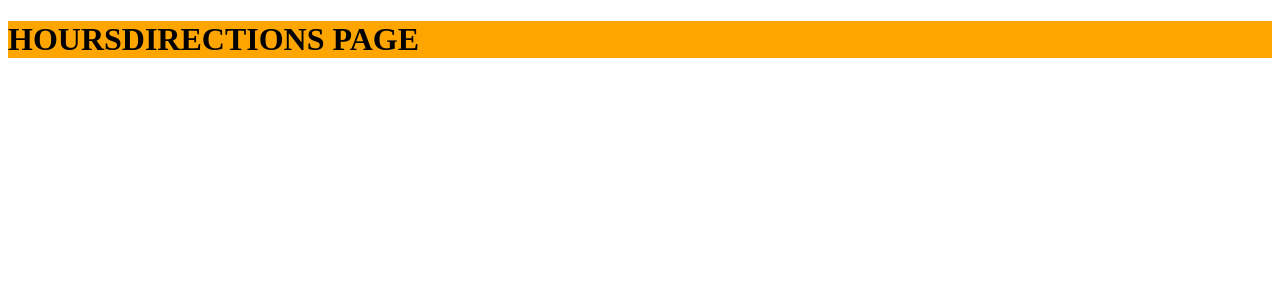
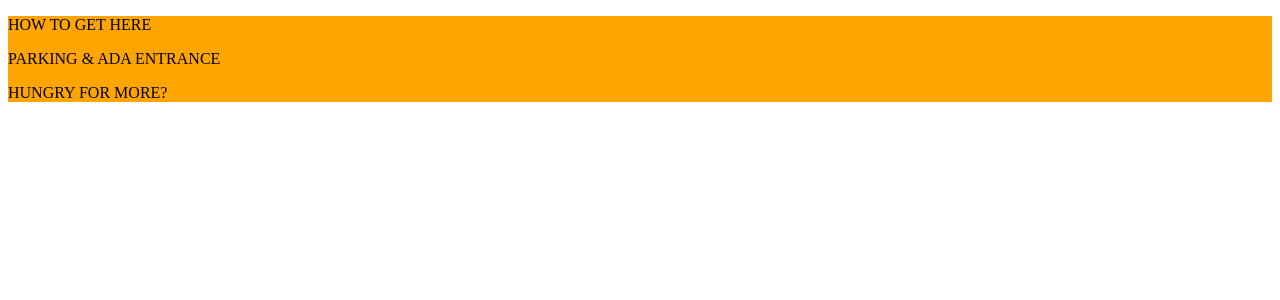
Before and after one commit to Terry555/restaurant-front-end, a React (Create React App) app: page /hoursdirections in a window 1280 px wide. Shown: the top 300 px of the page. Built offline with nearby package versions, Linux system fonts and the light colour scheme.

Commit message:
working on hours and directions page

```diff
--- a/src/Components/HoursDirections.js
+++ b/src/Components/HoursDirections.js
@@ -3,9 +3,22 @@ import React from 'react';
 function HoursDirections(props) {
 
     return(
-      <div className="hoursdirections-main">
-        <h1>HOURSDIRECTIONS PAGE</h1>
-      </div>
+      <main className="hoursdirections-main">
+        <section className="hoursdirections-section">
+          <p className="hoursdirections-header">HOW TO GET HERE</p>
+          <p className="hoursdirections-paragraph"></p>
+        </section>
+
+        <section className="hoursdirections-section">
+          <p className="hoursdirections-header">PARKING & ADA ENTRANCE</p>
+          <p className="hoursdirections-paragraph"></p>
+        </section>
+
+        <section className="hoursdirections-section">
+          <p className="hoursdirections-header">HUNGRY FOR MORE?</p>
+          <p className="hoursdirections-paragraph"></p>
+        </section>
+      </main>
     );
 
 }
--- a/src/css/hoursdirections.css
+++ b/src/css/hoursdirections.css
@@ -1,3 +1,15 @@
 .hoursdirections-main {
   background-color: orange;
 }
+
+.hoursdirections-section {
+
+}
+
+.hoursdirections-header {
+
+}
+
+.hoursdirections-paragraph {
+
+}
```
